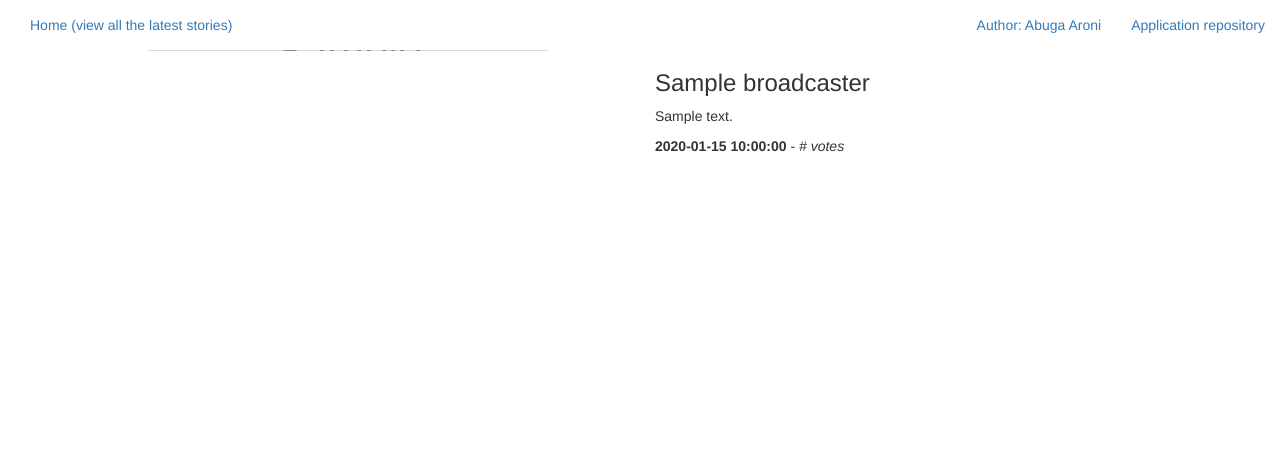
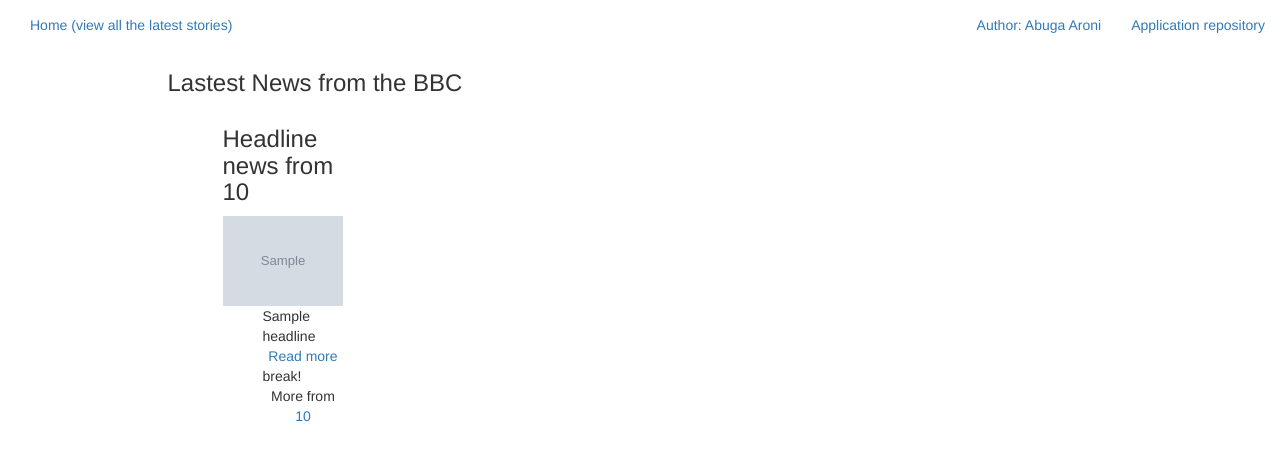
Before and after one commit to AbugaAroni/FlaskIP2, a Flask app: template app/templates/news_source.html in a window 1280 px wide. Shown: the top 461 px of the page. Run offline with Flask 2, Linux system fonts and the light colour scheme; the template is opened without the code that fills it: most values are stand-ins (such as "Sample title", 1, 10 or a date in 2020); grey boxes marked "Sample" are stand-in pictures; some libraries are stand-ins or nearby versions.

Commit message:
add partialling working code to view given newws from given source

```diff
--- a/app/templates/macros.html
+++ b/app/templates/macros.html
@@ -6,16 +6,38 @@
         <img src="{{ top_headlines.image }}" alt="{{ top_headlines.broadcaster }} images" class="img-responsive">
         <ol>{{ top_headlines.title}}</ol>
         <ol class="text-center">
-            <a href="{{top_headlines.URLsource}}">
+            <a add target="_blank" href="{{top_headlines.URLsource}}">
                 Read more</a>
         </ol>
 
         <ol> break! </ol>
         <ol class="text-center">
-          More from  <a href="/news_source/{{top_headlines.URLsource}}">
+          More from  <a  href="/news_source/{{top_headlines.id}}">
                 {{ top_headlines.broadcaster }}</a>
         </ol>
     </div>
     {% endfor %}
 
 {% endmacro %}
+
+{% macro displayBroadcasterNews(broadcasternews) %}
+
+    {% for top_headlines in broadcasternews %}
+    <div class="col-md-2 top_headlines-card">
+        <h3> Headline news from {{ top_headlines.broadcaster}} </h3>
+        <img src="{{ top_headlines.image }}" alt="{{ top_headlines.broadcaster }} images" class="img-responsive">
+        <ol>{{ top_headlines.title}}</ol>
+        <ol class="text-center">
+            <a add target="_blank" href="{{top_headlines.URLsource}}">
+                Read more</a>
+        </ol>
+
+        <ol> break! </ol>
+        <ol class="text-center">
+          More from  <a  href="/news_source/{{top_headlines.id}}">
+                {{ top_headlines.broadcaster }}</a>
+        </ol>
+    </div>
+    {% endfor %}
+
+{% endmacro %}
--- a/app/templates/news_source.html
+++ b/app/templates/news_source.html
@@ -1,24 +1,26 @@
 {% extends 'base.html'%}
+{% import 'macros.html' as macro%}
 
 <!-- Content block -->
 {% block content %}
 <div class="container">
 
-    <!-- Poster background -->
-    <div class="row">
-        <div class="col-xs-6 col-sm-6 col-md-6 col-lg-6 posterPath" style="background: url({{broadcaster.image}}) no-repeat center center">
-        </div>
+  <div class="row">
 
-        <div class="col-xs-6 col-sm-6 col-md-6 col-lg-6 movie-details">
-            <h3>{{ broadcaster.title }}</h3>
-
-            <p class="overview"> {{ broadcaster.description }}</p>
-            <p class="ratings"> <b> {{ broadcaster.date }}</b> - <i>{{ broadcaster.URLsource}} votes </i> </p>
-
-
-        </div>
+    <div class="col-md-1">
     </div>
 
-</div>
+    <div class="col-md-10">
+  <!-- News display section  -->
+      <h3> Lastest News from the BBC</h3>
+        <ul>
+           {{ macro.displayBroadcasterNews(broadcasternews)}}
+        </ul>
+    </div>
+
+    <div class="col-md-1">
+    </div>
+
+  </div>
 
 {% endblock%}
```
Also changed, not shown: app/requests.py (+11 -8 lines), app/views.py (+6 -4 lines).
